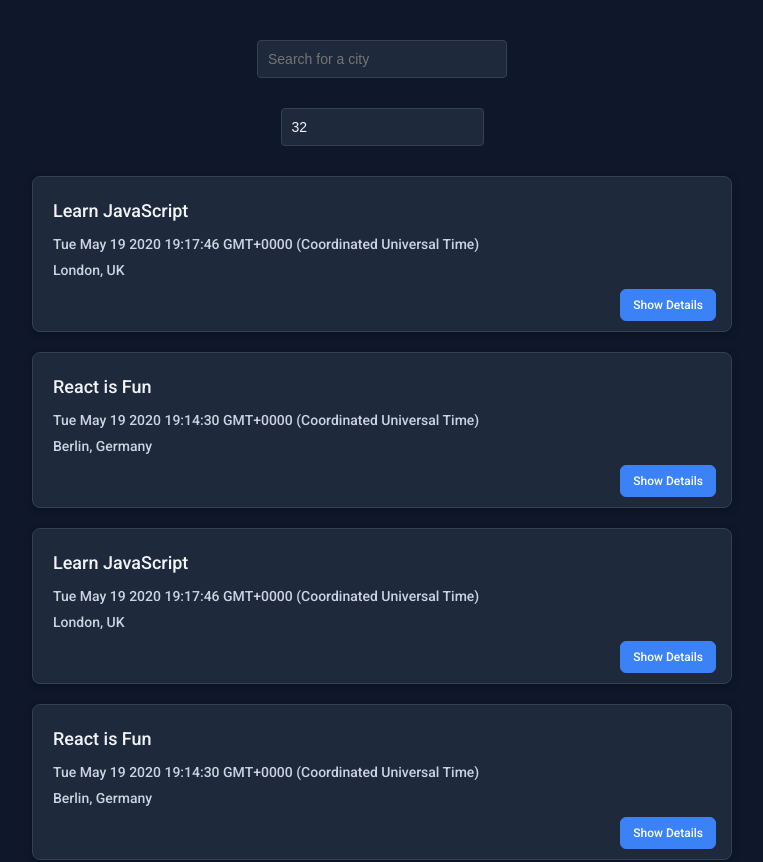
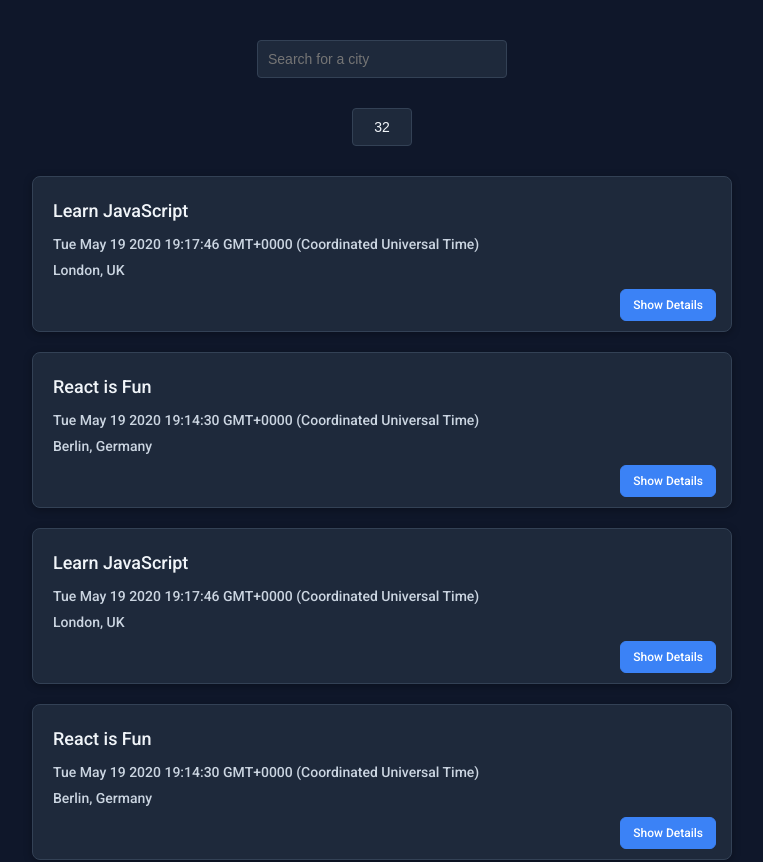
Before and after one commit to Jonnits/meet, a React (Vite) app: page / in a window 1280 px wide. Shown: the top 862 px of the page, without its empty margins (258-1021 px from the left). Built offline with nearby package versions, Linux system fonts and the light colour scheme; what atatus-spa would draw is missing.

Commit message:
Updated css to ensure all components are styled

```diff
--- a/src/App.css
+++ b/src/App.css
@@ -95,6 +95,11 @@ input[type="number"]:focus {
 #number-of-events {
   display: flex;
   justify-content: center;
+}
+
+.number {
+  width: 60px;
+  text-align: center;
 }
 
 #event-list {
```
